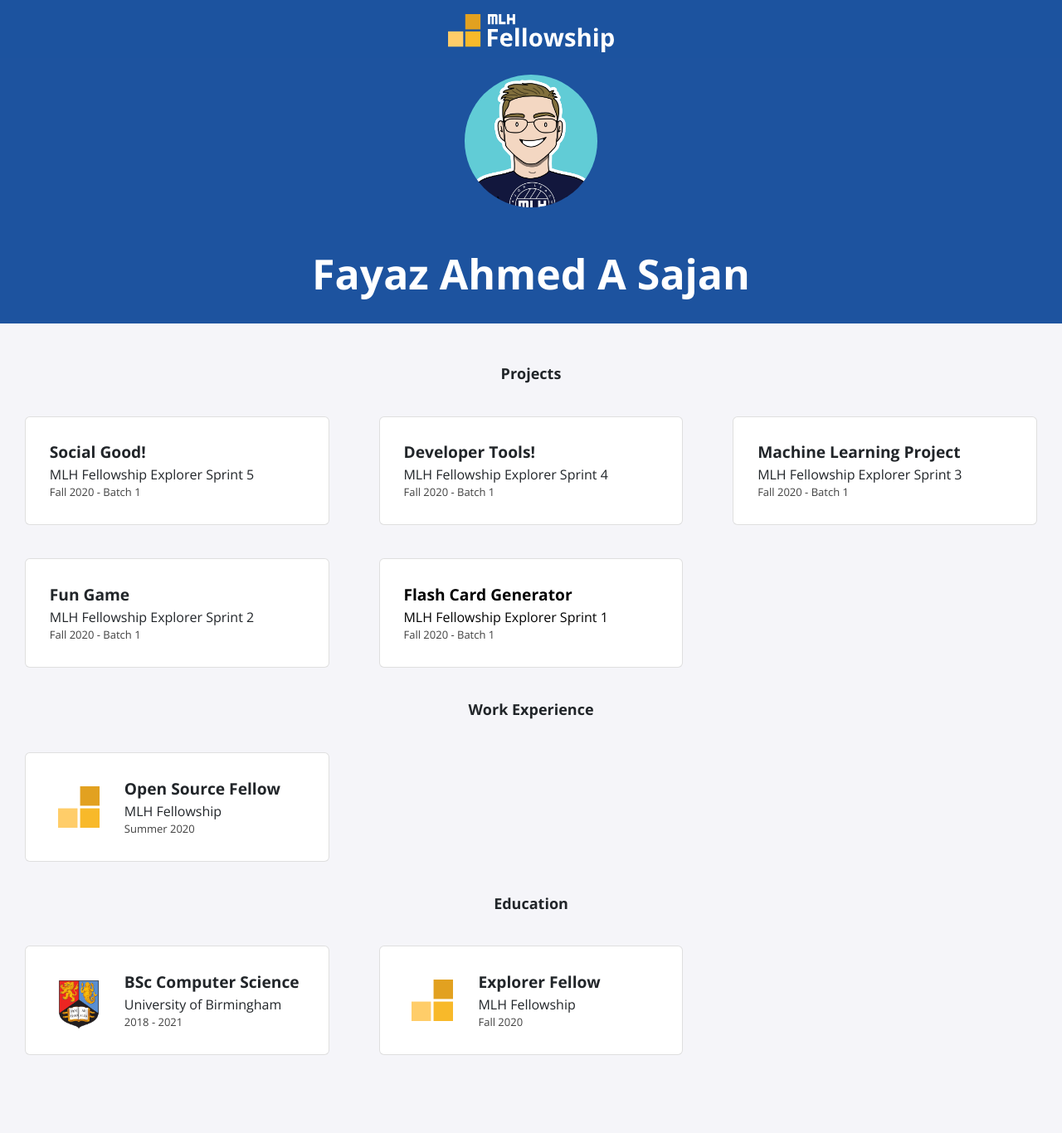
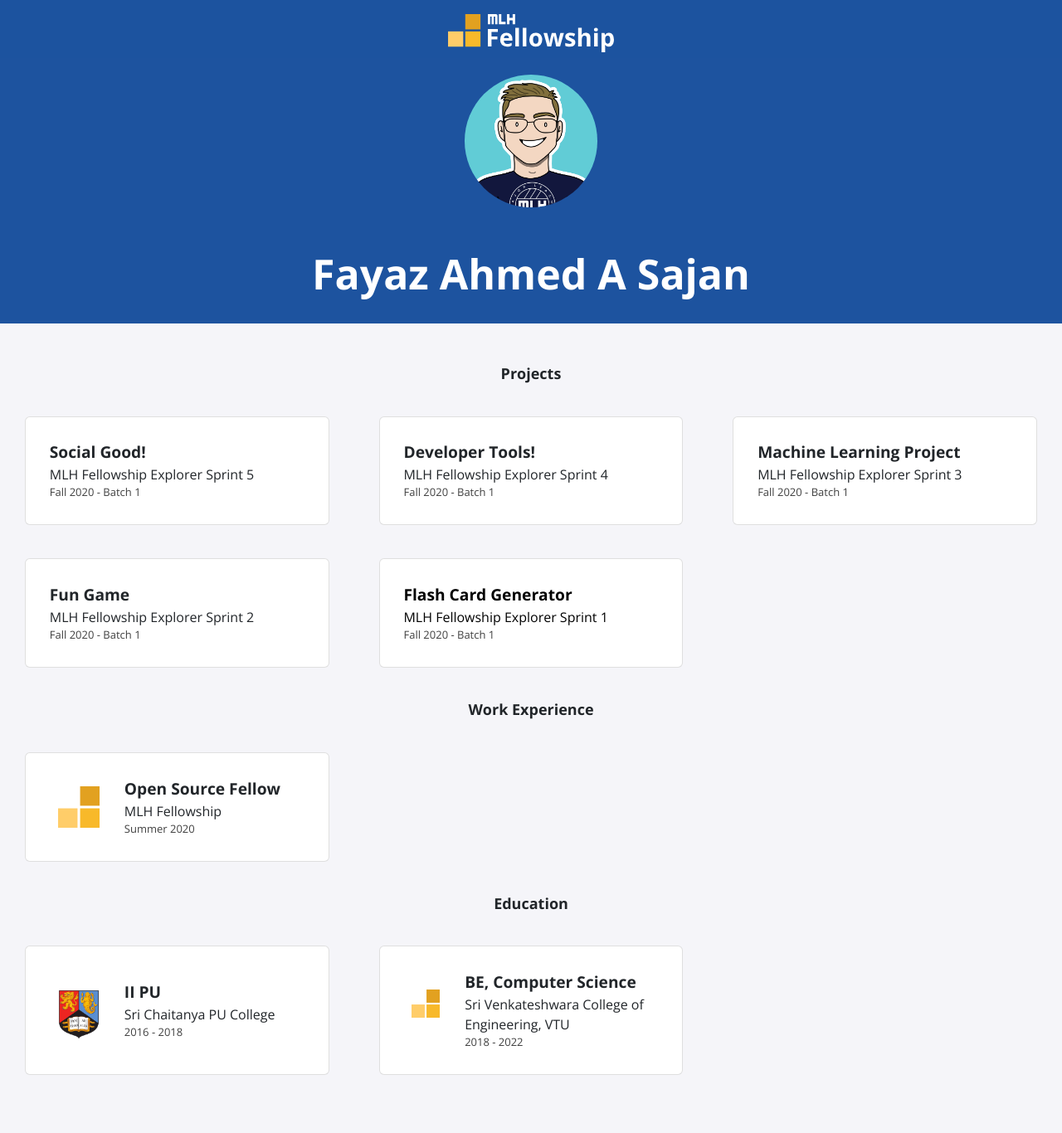
Before and after one commit to fayazsajan/fayazsajan.github.io, a Jekyll site: the page built from index.html, in a window 1280 px wide. Shown: the whole page at 83% size. Built offline with Jekyll 4.4.1, drawn with Linux system fonts in a browser that asks for light colours; nearby versions of some CDN libraries; before the commit the page ends 1342 px from its top, so only the background shows below that.

Commit message:
updated education.yml

```diff
--- a/_data/education.yml
+++ b/_data/education.yml
@@ -1,9 +1,9 @@
-- course: BSc Computer Science
-  institute: University of Birmingham
-  dates: 2018 - 2021
+- course: II PU
+  institute: Sri Chaitanya PU College
+  dates: 2016 - 2018
   logo: uob.png
 
-- course: Explorer Fellow
-  institute: MLH Fellowship
-  dates: Fall 2020
+- course: BE, Computer Science
+  institute: Sri Venkateshwara College of Engineering, VTU
+  dates: 2018 - 2022
   logo: fellowship.svg
```
